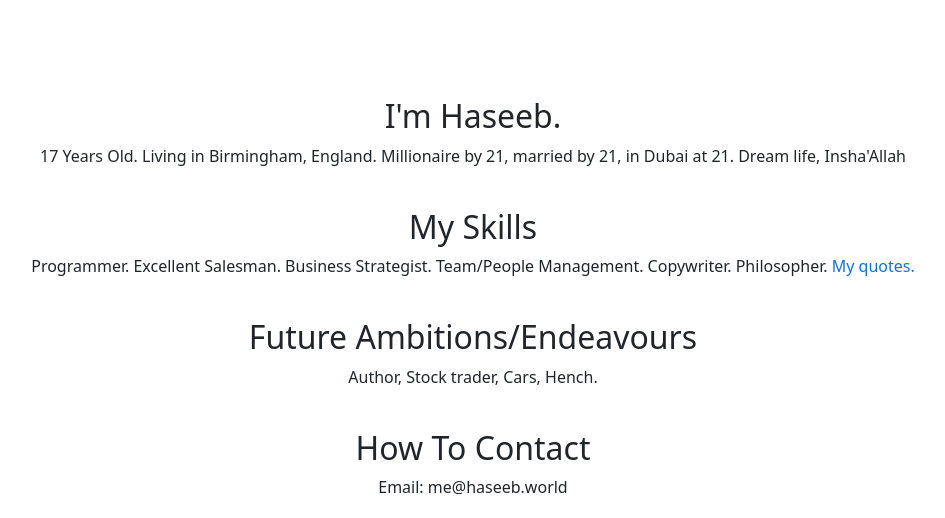
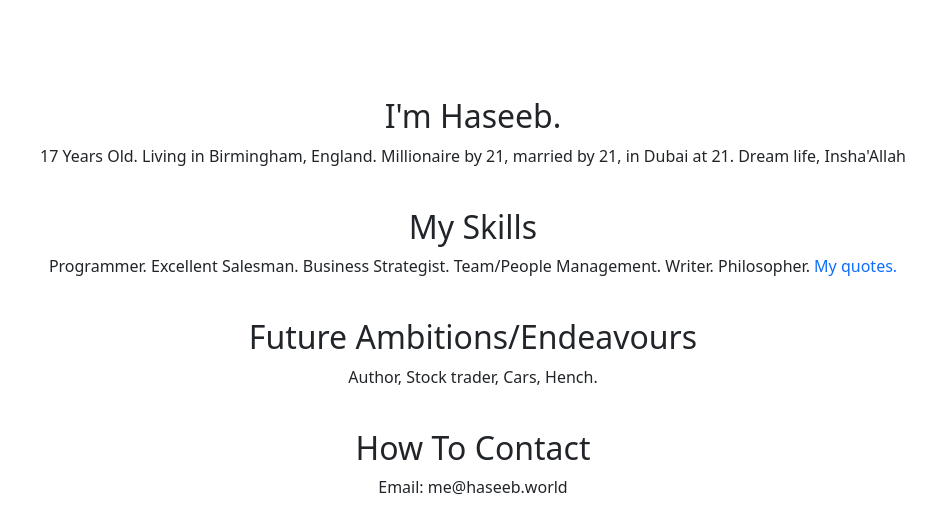
Before and after one commit to OfficiallyLost/haseeb.world, a Node project: template src/views/home.ejs in a window 1280 px wide. Shown: the top 518 px of the page, without its empty margins (167-1112 px from the left). Run offline with Node 20 templates, Linux system fonts and the light colour scheme; the template is opened without the code that fills it, so the values that code supplies are empty.

Commit message:
remove copy2

```diff
--- a/src/views/home.ejs
+++ b/src/views/home.ejs
@@ -15,7 +15,7 @@
          <h2>My Skills</h2>
          <p>
             Programmer. Excellent Salesman. Business Strategist. Team/People
-            Management. Copywriter. Philosopher.
+            Management. Writer. Philosopher.
             <a href="/quotes">My quotes.</a>
          </p>
          <br />
```
